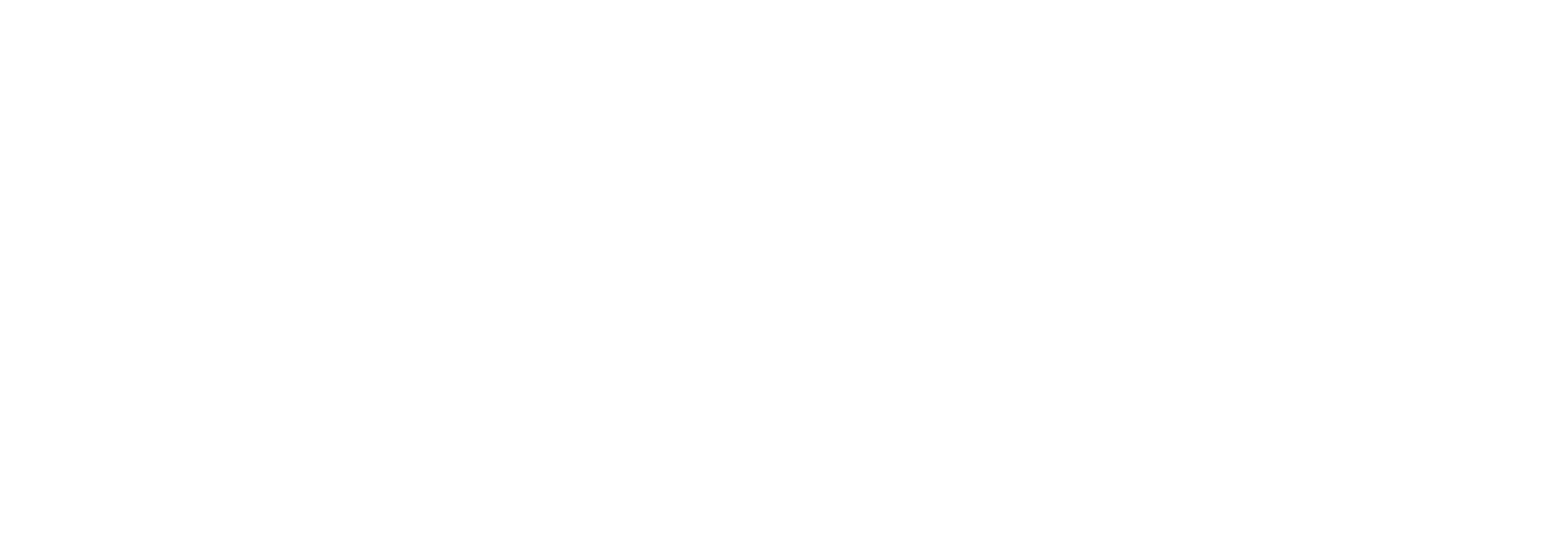
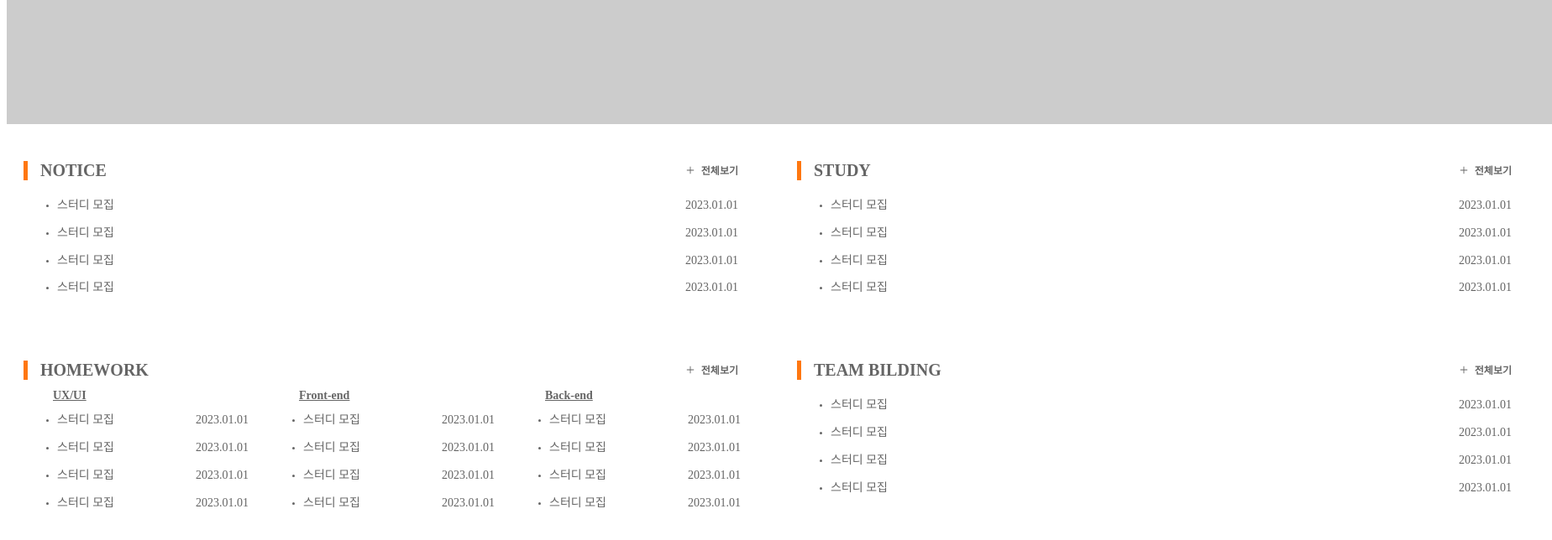
Before and after one commit to Likelion-YeungNam-Univ/yuLion_client, a React (Create React App) app: page / in a window 1280 px wide. Shown: the part 364-1008 px from the top of the page at 84% size, 1848 px wide, since content can reach past the window. Before the commit the page ends 816 px from the top, so only its background shows below. Built offline with nearby package versions, Linux system fonts and the light colour scheme.

Commit message:
[add] 홈 구성 컴포넌트 추가

```diff
--- a/package.json
+++ b/package.json
@@ -8,6 +8,7 @@
     "@testing-library/user-event": "^13.5.0",
     "react": "^18.2.0",
     "react-dom": "^18.2.0",
+    "react-icons": "^5.0.1",
     "react-router-dom": "^6.21.3",
     "react-scripts": "5.0.1",
     "styled-components": "^6.1.8",
--- /dev/null
+++ b/src/components/Label.js
@@ -0,0 +1,20 @@
+import styled from "styled-components";
+
+const Label = ({children}) => {
+    return (
+        <LabelName>{children}</LabelName>
+    )
+}
+
+export default Label;
+
+const LabelName = styled.div`
+        border-left: 5px solid #FF7710;
+
+        padding-left: 15px;
+        margin-bottom: 0px;
+
+        color: #656565;
+        font-size: 20px;
+        font-weight: 700;
+`
--- /dev/null
+++ b/src/components/MoreRead.js
@@ -0,0 +1,34 @@
+import styled from "styled-components";
+import { AiOutlinePlus } from "react-icons/ai";
+import { Link } from "react-router-dom";
+
+const MoreRead = () => {
+    return(
+        <LinkBtn to='/post'>
+            <div>
+                <AiOutlinePlus/>
+                <p>전체보기</p>
+            </div>
+        </LinkBtn>
+    )
+}
+
+export default MoreRead;
+
+const LinkBtn = styled(Link)`
+    text-decoration: none;
+    cursor: pointer;
+
+    div{
+        display: flex;
+        align-items: center;
+
+        font-size: 12px;
+        font-weight: 700;
+        color: #656565;
+
+        p{
+            margin-left: 7px;
+        }
+    }
+`
--- /dev/null
+++ b/src/components/PreviewPostList.js
@@ -0,0 +1,22 @@
+import styled from "styled-components";
+import PreviewPostListItem from "./PreviewPostListItem";
+
+const PreviewPostList = () => {
+    return (
+        <PreviewList>
+            <PreviewPostListItem/>
+            <PreviewPostListItem/>
+            <PreviewPostListItem/>
+            <PreviewPostListItem/>
+        </PreviewList>
+    )
+}
+
+export default PreviewPostList;
+
+const PreviewList = styled.ul`
+    //border: 2px solid red;
+
+    margin-top: 5px;
+    margin-bottom: 10px;
+`;
--- /dev/null
+++ b/src/components/PreviewPostListItem.js
@@ -0,0 +1,30 @@
+import styled from "styled-components";
+
+const PreviewPostListItem = () => {
+    return (
+        <PreviewListItem>
+            <div  className="list">
+                <p>스터디 모집</p>
+                <p>2023.01.01</p>
+            </div>
+        </PreviewListItem>
+    )
+}
+
+export default PreviewPostListItem;
+
+const PreviewListItem = styled.li`
+    color: #656565;
+    line-height:30%;
+    cursor: pointer;
+
+    &::marker {
+        font-size: 10px;
+    }
+
+    .list{
+        display: flex;
+        justify-content: space-between;
+        font-size: 14px;
+    }
+`
--- a/src/pages/Home.js
+++ b/src/pages/Home.js
@@ -1,9 +1,91 @@
+import styled from "styled-components";
+import PreviewPostList from "../components/PreviewPostList";
+import Label from "../components/Label";
+import MoreRead from "../components/MoreRead";
+
 const Home = () => {
+    //const labelNames = ['NOTICE', 'STUDY', 'HOMEWORK', 'TEAM BILDING'];
+    const trackName = ['UX/UI', 'Front-end', 'Back-end'];
+
     return (
-        <div>
-            home
-        </div>
+        <HomeLayout>
+            <div className="home-img">
+                <img src="http://via.placeholder.com/1840x404" alt="임시이미지"/>
+            </div>
+            <div className="grid-box">
+                <div>
+                    <div className="label-box">
+                        <Label>NOTICE</Label>
+                        <MoreRead/>
+                    </div>
+                    <PreviewPostList/>
+                </div>
+                <div>
+                    <div className="label-box">
+                        <Label>STUDY</Label>
+                        <MoreRead/>
+                    </div>
+                    <PreviewPostList/>
+                </div>
+                <div>
+                    <div className="label-box">
+                        <Label>HOMEWORK</Label>
+                        <MoreRead/>
+                    </div>
+                    <div className="track-box">
+                        {trackName.map(track=>(
+                            <div>
+                                <b>{track}</b>
+                                <PreviewPostList/>
+                            </div>
+                        ))}
+                    </div>
+                </div>
+                <div>
+                    <div className="label-box">
+                        <Label>TEAM BILDING</Label>
+                        <MoreRead/>
+                    </div>
+                    <PreviewPostList/>
+                </div>
+            </div>
+        </HomeLayout>
     );
 };
 
 export default Home;
+
+const HomeLayout = styled.div`
+    margin: auto;
+    max-width: 1840px;
+
+    .grid-box {
+        margin-left: 20px;
+        display: grid;
+        grid-template-columns: 851px 851px;
+        grid-template-rows: minmax(190px, auto);
+        grid-column-gap: 70px;
+        grid-row-gap: 20px;
+    }
+
+    .label-box{
+        display: flex;
+        align-items: center;
+        justify-content: space-between;
+        margin-top: 30px;
+    }
+
+    .track-box{
+        display: grid;
+        grid-template-columns: 268px 268px 268px;
+        grid-template-rows: minmax(190px, auto);
+        grid-column-gap: 25px;
+
+        b{
+            margin-left: 35px;
+            font-size: 14px;
+            color: #656565;
+            text-decoration:underline;
+        }
+    }
+`
```
Also changed, not shown: 1 other file (tests, documents, lock files or other folders).
